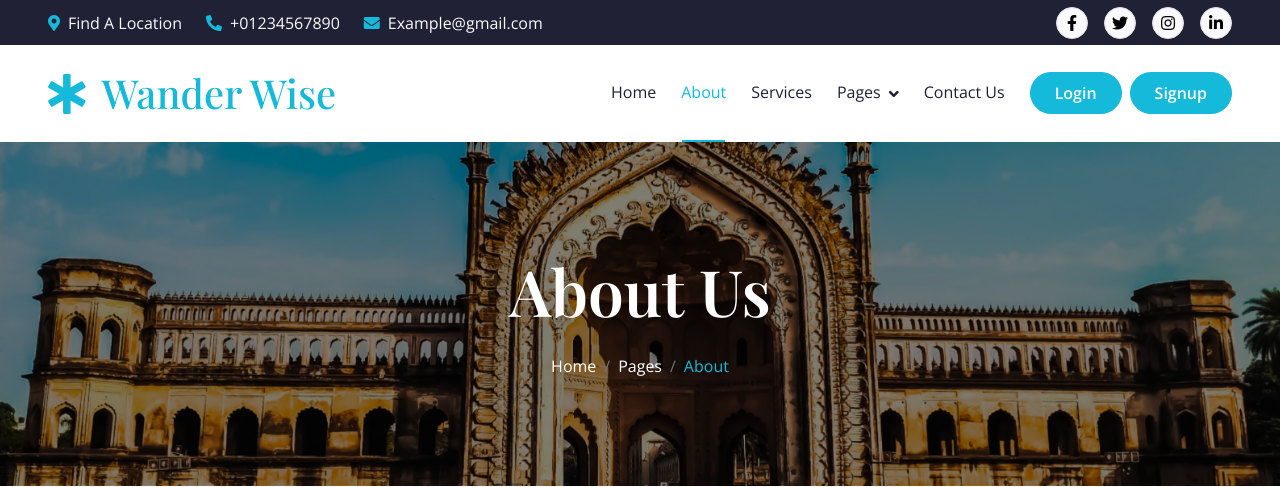
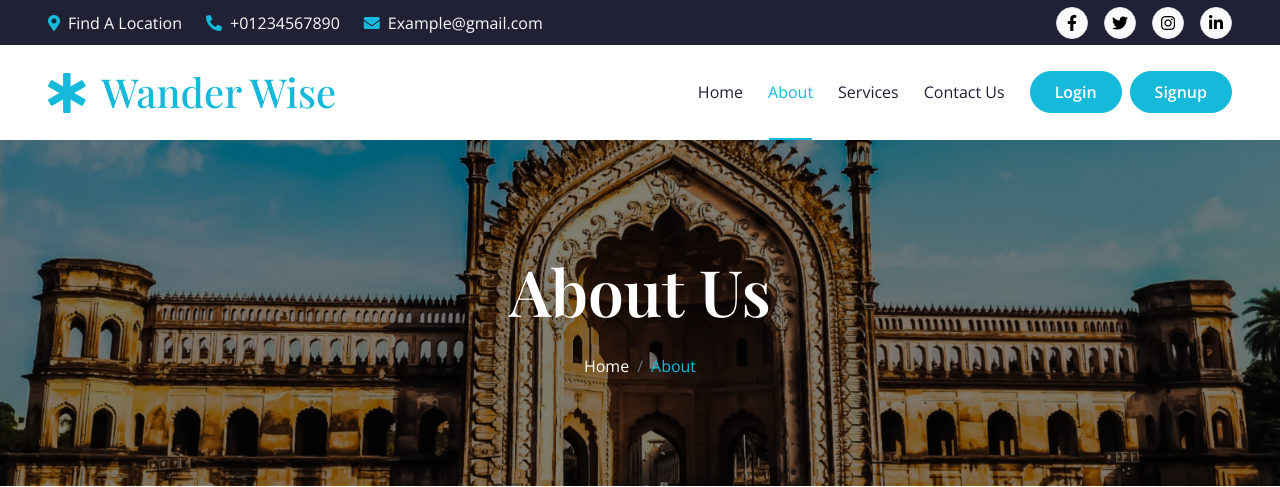
Before and after one commit to MuskanGupta333/wanderwise, a Django app: page /about/ in a window 1280 px wide. Shown: the top 487 px of the page. Run offline with Django 5.2, Linux system fonts and the light colour scheme; some libraries are stand-ins or nearby versions.

Commit message:
pages removed from index file

```diff
--- a/wander_wise/Wander/templates/about.html
+++ b/wander_wise/Wander/templates/about.html
@@ -96,14 +96,14 @@
                         <a href="{% url 'about' %}"class="nav-item nav-link active">About</a>
                         <a href="{%url 'service'%}" class="nav-item nav-link">Services</a>
                         <div class="nav-item dropdown">
-                            <a href="#" class="nav-link dropdown-toggle" data-bs-toggle="dropdown">Pages</a>
+                           <!-- <a href="#" class="nav-link dropdown-toggle" data-bs-toggle="dropdown">Pages</a>
                             <div class="dropdown-menu m-0">
                                 <a href="{%url 'appointment'%}" class="dropdown-item">Book a Guide</a>
                                 <a href="{%url 'be_a_guide'%}" class="dropdown-item">Apply as Guide</a>
                                 <a href="{%url 'feature'%}"class="dropdown-item">Features</a>
                                 <a href="{%url 'testimonial'%}"  class="dropdown-item">Testimonial</a>
 
-                            </div>
+                            </div>-->
                         </div>
                         <a href="{% url 'contact' %}" class="nav-item nav-link">Contact Us</a>
                     </div>
@@ -122,7 +122,7 @@
                 <h3 class="text-white display-3 mb-4 wow fadeInDown" data-wow-delay="0.1s">About Us</h1>
                 <ol class="breadcrumb justify-content-center mb-0 wow fadeInDown" data-wow-delay="0.3s">
                     <li class="breadcrumb-item"><a href="index.html">Home</a></li>
-                    <li class="breadcrumb-item"><a href="#">Pages</a></li>
+
                     <li class="breadcrumb-item active text-primary">About</li>
                 </ol>
             </div>
```
